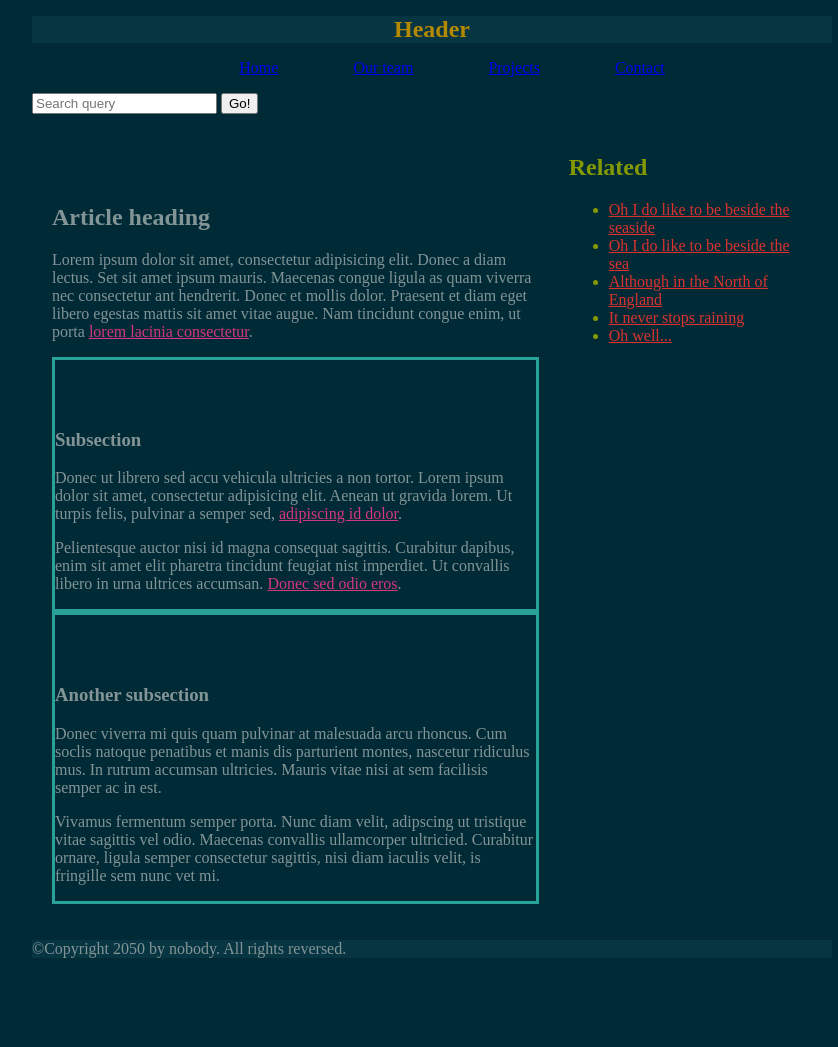
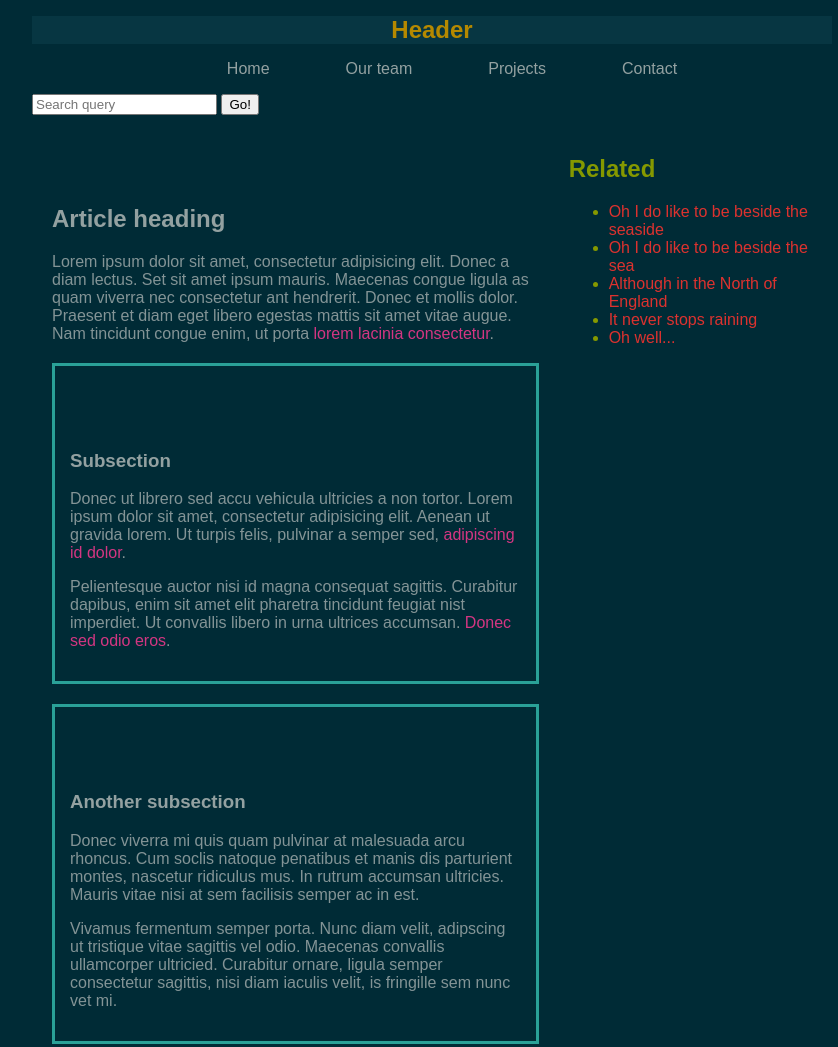
Before and after one commit to toribrekk/tori_mcquaker_assessment_1-3, a plain HTML site: page index.html in a window 1280 px wide. Shown: the top 1047 px of the page, without its empty margins (208-1046 px from the left). Before the commit the page ends 974 px from the top, so only its background shows below. Drawn offline with Linux system fonts and the light colour scheme; a web font is replaced by a local one.

Commit message:
Additional styling for enhanced visual presentation
# Changes Made
1. Code refactoring to improve readability and organisation
2. Added spacing between subsections for better visual separation
3. Enhanced link styling with underline removed as well as hover, visited and focus effects
4. Implemented hover styling for search input elements
5. Modified article headings and ungrouped links to use empasised-font colour
6. Navigation menu gap changed from pixels to percentage units
7. Overarching *font-familt* changed to ***Montserrat***

```diff
--- a/index.html
+++ b/index.html
@@ -32,20 +32,55 @@
             background-color: var(--c-background-color);
             max-width: 800px;
             margin: 0 auto;
+            font-family: 'Montserrat', Arial, sans-serif;
         }
 
         /* 2. Set background of header and footer */
         header,
         footer {
             background-color: var(--c-background-highlights);
-
+            /* 3. Text color for main, footer, and header */
+            color: var(--base-font-color);
         }
 
-        /* 3. Text color for main, footer, and header */
-        main,
-        footer,
-        header {
+        /* 7. Centre, Re-size, Colour Header */
+        header h1 {
+            text-align: center;
+            font-size: 150%;
+            color: var(--c-yellow);
+        }
+
+        /* 13. Layout change - side by side*/
+        main {
+            /* 3. Text color for main, footer, and header */
             color: var(--base-font-color);
+            display: flex;
+            gap: 30px;
+            padding: 20px;
+        }
+
+        a {
+            text-decoration: none;
+            color: var(--emphasised-font);
+        }
+
+        a:visited {
+            color: var(--c-violet);
+        }
+
+        /* 5. Set link:hover to orange */
+        a:hover {
+            color: var(--c-orange);
+        }
+
+        a:active {
+            color: var(--c-violet);
+            text-decoration: underline;
+        }
+
+        /* 13. Layout change - side by side*/
+        article {
+            flex: 2;
         }
 
         /* 4. Set links in article to magenta */
@@ -53,21 +88,18 @@
             color: var(--c-magenta);
         }
 
-        /* 5. Set link:hover to orange */
-        a:hover {
-            color: var(--c-orange);
+        /* 12. Set padding to article headings */
+        article h2,
+        article h3 {
+            padding-top: 50px;
+            color: var(--emphasised-font);
         }
 
         /* 6. Create border around subsection */
         .subsection {
             border: 3px solid var(--c-cyan);
-        }
-
-        /* 7. Centre, Re-size, Colour Header */
-        header h1 {
-            text-align: center;
-            font-size: 150%;
-            color: var(--c-yellow);
+            padding: 15px;
+            margin: 20px 0;
         }
 
         /* 8. Remove bullet points from ul list */
@@ -79,18 +111,21 @@
         /* 9. Center, align and flex layout of nav items */
         nav {
             width: 100%;
+
         }
 
         nav ul {
             display: flex;
             justify-content: center;
             flex-wrap: wrap;
-            gap: 75px;
+            gap: 10%;
         }
 
         /* 10. Aside text colour requirements */
         aside {
             color: var(--c-green);
+            /* 13. Layout change - side by side*/
+            flex: 1;
         }
 
         aside a {
@@ -101,25 +136,10 @@
             color: var(--c-blue);
         }
 
-        /* 12. Set padding to article headings */
-        article h2,
-        article h3 {
-            padding-top: 50px;
-        }
-
-        /* 13. Layout change - side by side*/
-        main {
-            display: flex;
-            gap: 30px;
-            padding: 20px;
-        }
-
-        article {
-            flex: 2;
-        }
-
-        aside {
-            flex: 1;
+        input[type="search"]:hover,
+        input[type="submit"]:hover {
+            outline: 2px solid var(--secondary-font-color);
+            outline-offset: 2px;
         }
     </style>
 
```
